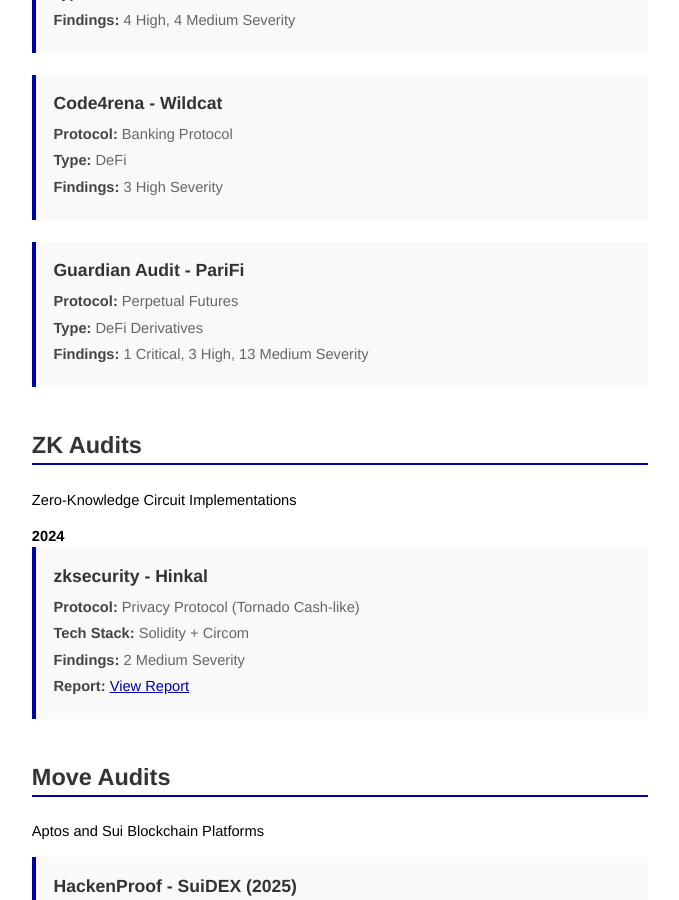
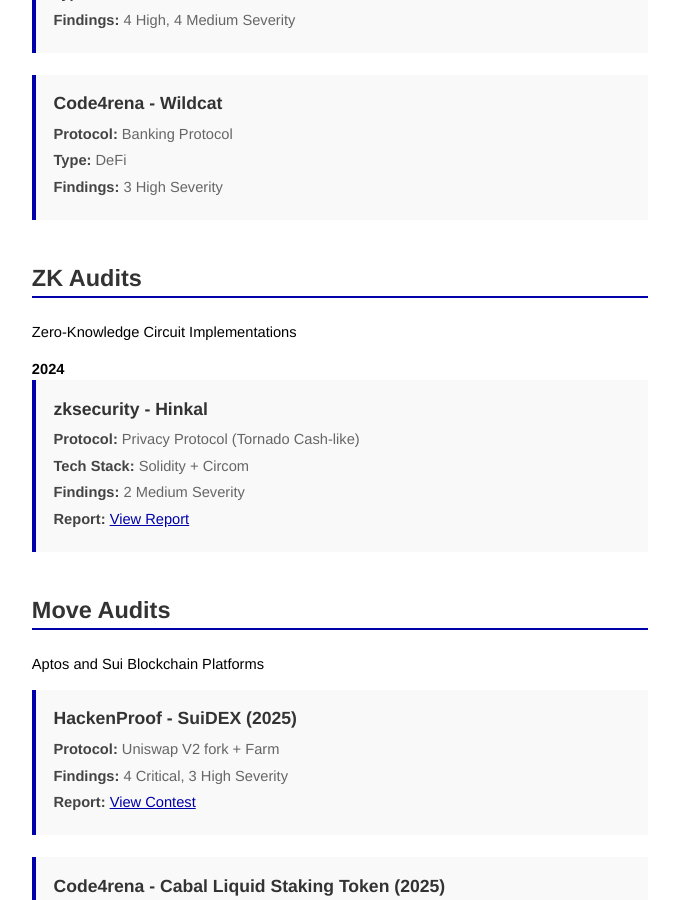
Before and after one commit to ret2basic/ret2basic.github.io, a Jekyll site: the page built from audits.html, in a window 1280 px wide and 900 px high, scrolled down 1683 px. Shown: the whole window, without its empty margins (300-979 px from the left). Built offline with Jekyll 4.4.1, drawn with Linux system fonts in a browser that asks for light colours; some of the changed text lies outside the part shown.

Commit message:
Remove Guardian Audit - PariFi entry and update statistics
- Remove Guardian Audit - PariFi audit entry completely
- Update bug statistics: Critical 12→11, High 56→53, Medium 59→46
- Update EVM audit count from 10 to 9 audits

🤖 Generated with [Claude Code](https://claude.ai/code)

Co-Authored-By: Claude <noreply@anthropic.com>

```diff
--- a/audits.html
+++ b/audits.html
@@ -101,14 +101,6 @@ title: Web3 Audit Reports - ret2basic.eth
       </div>
     </div>
 
-    <div class="audit-item">
-      <h3>Guardian Audit - PariFi</h3>
-      <div class="audit-details">
-        <p><strong>Protocol:</strong> Perpetual Futures</p>
-        <p><strong>Type:</strong> DeFi Derivatives</p>
-        <p><strong>Findings:</strong> 1 Critical, 3 High, 13 Medium Severity</p>
-      </div>
-    </div>
   </section>
 
   <section class="audit-list">
```
Also changed, not shown: other parts of audits.html (+4 -4 lines).
